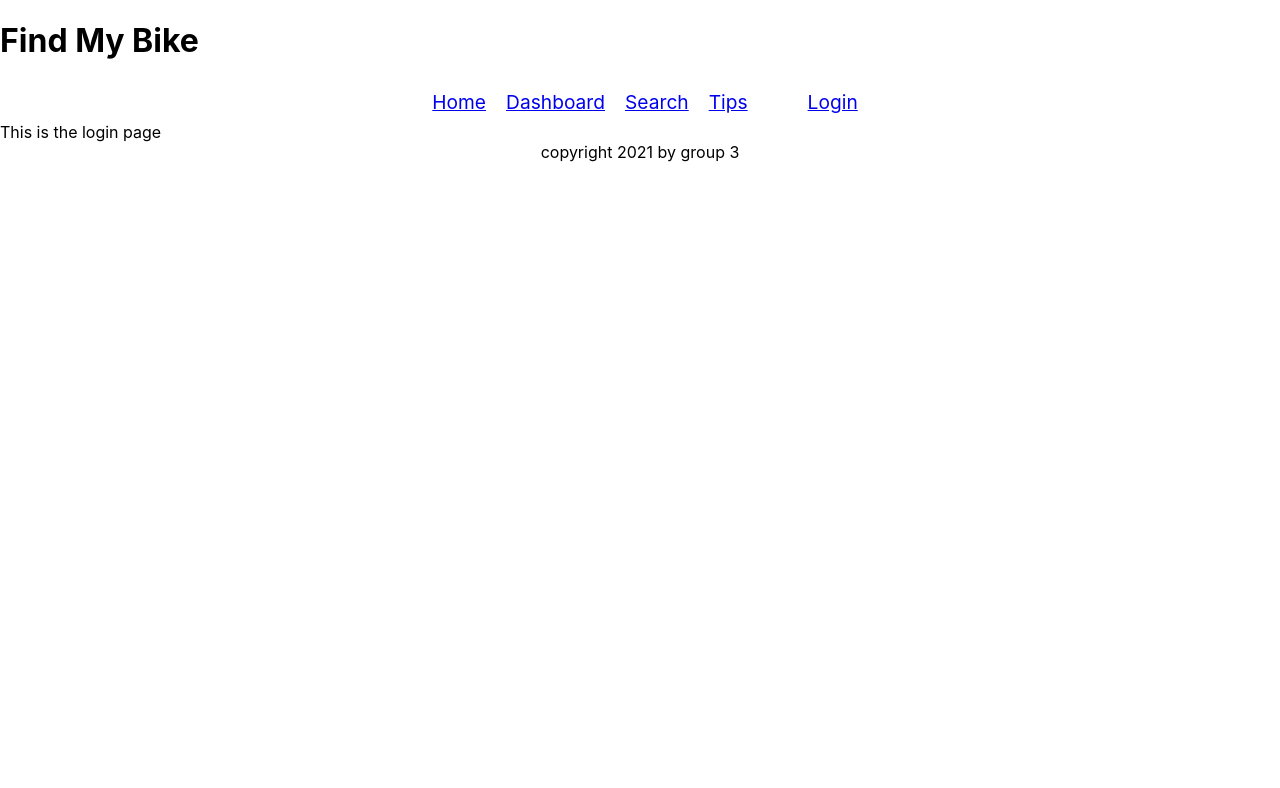
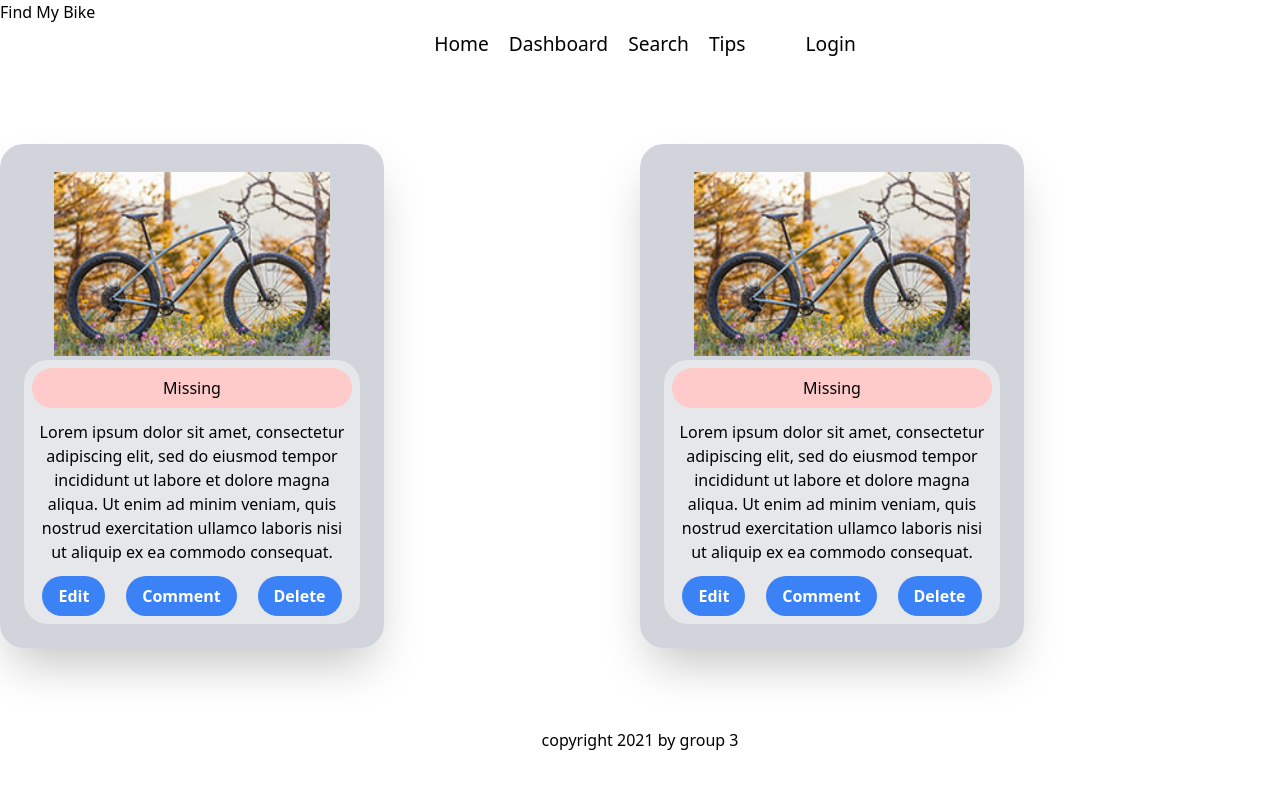
Before and after one commit to aweghorst/testrepo, a React (Create React App) app in the folder client/: page /#/Dashboard in a window 1280 px wide. Before the commit this address led to /#/Login. Shown: the top 788 px of the page. Built offline with nearby package versions, Linux system fonts and the light colour scheme.

Commit message:
tailwindcss install, added bike cards to Dashboard and Search pages

```diff
--- /dev/null
+++ b/client/craco.config.js
@@ -0,0 +1,11 @@
+// craco.config.js
+module.exports = {
+    style: {
+      postcss: {
+        plugins: [
+          require('tailwindcss'),
+          require('autoprefixer'),
+        ],
+      },
+    },
+  }
--- a/client/src/components/Bike/index.js
+++ /dev/null
@@ -1,60 +0,0 @@
-import React from 'react';
-import Carousel from 'react-multi-carousel';
-import 'react-multi-carousel/lib/styles.css'
-import '../../assets/styles/dashboard.css';
-import bike from '../../assets/images/bike.jpg';
-
-const Bike = () => {
-
-    const responsive = {
-        superLargeDesktop: {
-            // the naming can be any, depends on you.
-            breakpoint: { max: 4000, min: 3000 },
-            items: 5,
-        },
-        desktop: {
-            breakpoint: { max: 3000, min: 1024 },
-            items: 3,
-        },
-        tablet: {
-            breakpoint: { max: 1024, min: 464 },
-            items: 2,
-        },
-        mobile: {
-            breakpoint: { max: 464, min: 0 },
-            items: 1,
-        },
-    };
-
-    return (
-        <div className="">
-            <Carousel responsive={responsive} infinite={true} swipeable={true} removeArrowOnDeviceType={["tablet", "mobile"]}>
-
-            <div>
-                <div className="card">
-                    <div>
-                        <img className="card-img-top" src={bike}></img>
-                    </div>
-                    <div className="card-body">
-                        <div className="title-div">Missing</div>
-                        <div>
-                            <p className="project-text card-text">Lorem ipsum dolor sit amet, consectetur adipiscing elit, sed do eiusmod tempor incididunt ut labore et dolore magna aliqua. Ut enim ad minim veniam, quis nostrud exercitation ullamco laboris nisi ut aliquip ex ea commodo consequat.</p>
-                        </div>
-                        <div className="card-buttons">
-                            <button className="edit-btn">Edit</button>
-                            <button className="comments-btn">Comments</button>
-                            <button className="delete-btn">Delete</button>
-                        </div>
-                    </div>
-                </div>
-            </div>
-
-
-
-            </Carousel>
-
-        </div>
-    )
-}
-
-export default Bike;
--- /dev/null
+++ b/client/src/components/SearchBike/index.js
@@ -0,0 +1,54 @@
+import React from 'react';
+import Carousel from 'react-multi-carousel';
+import 'react-multi-carousel/lib/styles.css'
+import bike from '../../assets/images/bike.jpg';
+
+const SearchBike = () => {
+
+    const responsive = {
+        superLargeDesktop: {
+            // the naming can be any, depends on you.
+            breakpoint: { max: 4000, min: 3000 },
+            items: 5,
+        },
+        desktop: {
+            breakpoint: { max: 3000, min: 1024 },
+            items: 3,
+        },
+        tablet: {
+            breakpoint: { max: 1024, min: 464 },
+            items: 2,
+        },
+        mobile: {
+            breakpoint: { max: 464, min: 0 },
+            items: 1,
+        },
+    };
+
+    return (
+        <span className="">
+
+            <Carousel responsive={responsive} infinite={true} swipeable={true} removeArrowOnDeviceType={["tablet", "mobile"]} className="flex justify-center p-20">
+
+                            <div className="bg-gray-300 p-6 rounded-3xl shadow-2xl max-w-sm">
+                                <div className="">
+                                        <img className="object-contain h-48 w-full p-1" src={bike}></img>
+                                    <div className="bg-gray-200 rounded-3xl p-2">
+                                        <div className="pt-2 pb-2 bg-red-200 rounded-full">Missing</div>
+                                        <div>
+                                            <p className="pt-3 pb-3">Lorem ipsum dolor sit amet, consectetur adipiscing elit, sed do eiusmod tempor incididunt ut labore et dolore magna aliqua. Ut enim ad minim veniam, quis nostrud exercitation ullamco laboris nisi ut aliquip ex ea commodo consequat.</p>
+                                        </div>
+                                        <div className="flex justify-around">
+                                        <button class="bg-blue-500 hover:bg-blue-700 text-white font-bold py-2 px-4 rounded-full">Message User</button>
+                                        </div>
+                                    </div>
+                                </div>
+                            </div>
+            </Carousel>
+
+        </span>
+
+    )
+}
+
+export default SearchBike;
--- /dev/null
+++ b/client/src/components/UserBike/index.js
@@ -0,0 +1,75 @@
+import React from 'react';
+import Carousel from 'react-multi-carousel';
+import 'react-multi-carousel/lib/styles.css'
+import bike from '../../assets/images/bike.jpg';
+
+const UserBike = () => {
+
+    const responsive = {
+        superLargeDesktop: {
+            // the naming can be any, depends on you.
+            breakpoint: { max: 4000, min: 3000 },
+            items: 5,
+        },
+        desktop: {
+            breakpoint: { max: 3000, min: 1024 },
+            items: 3,
+        },
+        tablet: {
+            breakpoint: { max: 1024, min: 464 },
+            items: 2,
+        },
+        mobile: {
+            breakpoint: { max: 464, min: 0 },
+            items: 1,
+        },
+    };
+
+    return (
+        <span className="">
+
+            <Carousel responsive={responsive} infinite={true} swipeable={true} removeArrowOnDeviceType={["tablet", "mobile"]} className="flex justify-center p-20">
+
+                            <div className="bg-gray-300 p-6 rounded-3xl shadow-2xl max-w-sm">
+                                <div className="">
+                                        <img className="object-contain h-48 w-full p-1" src={bike}></img>
+                                    <div className="bg-gray-200 rounded-3xl p-2">
+                                        <div className="pt-2 pb-2 bg-red-200 rounded-full">Missing</div>
+                                        <div>
+                                            <p className="pt-3 pb-3">Lorem ipsum dolor sit amet, consectetur adipiscing elit, sed do eiusmod tempor incididunt ut labore et dolore magna aliqua. Ut enim ad minim veniam, quis nostrud exercitation ullamco laboris nisi ut aliquip ex ea commodo consequat.</p>
+                                        </div>
+                                        <div className="flex justify-around">
+                                        <button class="bg-blue-500 hover:bg-blue-700 text-white font-bold py-2 px-4 rounded-full">Edit</button>
+                                        <button class="bg-blue-500 hover:bg-blue-700 text-white font-bold py-2 px-4 rounded-full">Comment</button>
+                                        <button class="bg-blue-500 hover:bg-blue-700 text-white font-bold py-2 px-4 rounded-full">Delete</button>
+                                        </div>
+                                    </div>
+                                </div>
+                            </div>
+
+
+                            <div className="bg-gray-300 p-6 rounded-3xl shadow-2xl max-w-sm">
+                                <div className="">
+                                        <img className="object-contain h-48 w-full p-1" src={bike}></img>
+                                    <div className="bg-gray-200 rounded-3xl p-2">
+                                        <div className="pt-2 pb-2 bg-red-200 rounded-full">Missing</div>
+                                        <div>
+                                            <p className="pt-3 pb-3">Lorem ipsum dolor sit amet, consectetur adipiscing elit, sed do eiusmod tempor incididunt ut labore et dolore magna aliqua. Ut enim ad minim veniam, quis nostrud exercitation ullamco laboris nisi ut aliquip ex ea commodo consequat.</p>
+                                        </div>
+                                        <div className="flex justify-around">
+                                        <button class="bg-blue-500 hover:bg-blue-700 text-white font-bold py-2 px-4 rounded-full">Edit</button>
+                                        <button class="bg-blue-500 hover:bg-blue-700 text-white font-bold py-2 px-4 rounded-full">Comment</button>
+                                        <button class="bg-blue-500 hover:bg-blue-700 text-white font-bold py-2 px-4 rounded-full">Delete</button>
+                                        </div>
+                                    </div>
+                                </div>
+                            </div>
+
+            </Carousel>
+
+        </span>
+
+    )
+}
+
+export default UserBike;
--- a/client/src/index.css
+++ b/client/src/index.css
@@ -1,13 +1,4 @@
-body {
-  margin: 0;
-  font-family: -apple-system, BlinkMacSystemFont, 'Segoe UI', 'Roboto', 'Oxygen',
-    'Ubuntu', 'Cantarell', 'Fira Sans', 'Droid Sans', 'Helvetica Neue',
-    sans-serif;
-  -webkit-font-smoothing: antialiased;
-  -moz-osx-font-smoothing: grayscale;
-}
-
-code {
-  font-family: source-code-pro, Menlo, Monaco, Consolas, 'Courier New',
-    monospace;
-}
+/*Tailwind*/
+@tailwind base;
+@tailwind components;
+@tailwind utilities;
--- a/client/src/pages/Dashboard.js
+++ b/client/src/pages/Dashboard.js
@@ -1,14 +1,11 @@
 import React from 'react';
-import Bike from '../components/Bike';
-import Carousel from 'react-multi-carousel';
-import 'react-multi-carousel/lib/styles.css'
-import '../assets/styles/dashboard.css';
+import UserBike from '../components/UserBike';
 
 const Dashboard = () => {
 
     return (
         <div className="">
-            <Bike />
+            <UserBike />
         </div>
     )
 }
--- a/client/src/pages/Search.js
+++ b/client/src/pages/Search.js
@@ -1,9 +1,10 @@
 import React from 'react';
+import SearchBike from '../components/SearchBike';
 
 const Search = () => {
     return (
         <div className="">
-            This is the Search page
+            <SearchBike />
         </div>
     )
 }
--- /dev/null
+++ b/client/tailwind.config.js
@@ -0,0 +1,28 @@
+module.exports = {
+  purge: [
+  //components
+  './src/components/Bike/index.js',
+  './src/components/BikeList/index.js',
+  './src/components/Footer/index.js',
+  './src/components/Header/index.js',
+  './src/components/Nav/index.js',
+  //pages
+  './src/pages/Dashboard.js',
+  './src/pages/Home.js',
+  './src/pages/Login.js',
+  './src/pages/NoMatch.js',
+  './src/pages/Search.js',
+  './src/pages/Signup.js',
+  './src/pages/Tips.js',
+  //public-index.html
+  '../public/index.html'
+],
+  darkMode: false, // or 'media' or 'class'
+  theme: {
+    extend: {},
+  },
+  variants: {
+    extend: {},
+  },
+  plugins: [],
+}
```
Also changed, not shown: client/package.json (+9 -3 lines), 1 other file (tests, documents, lock files or other folders).
